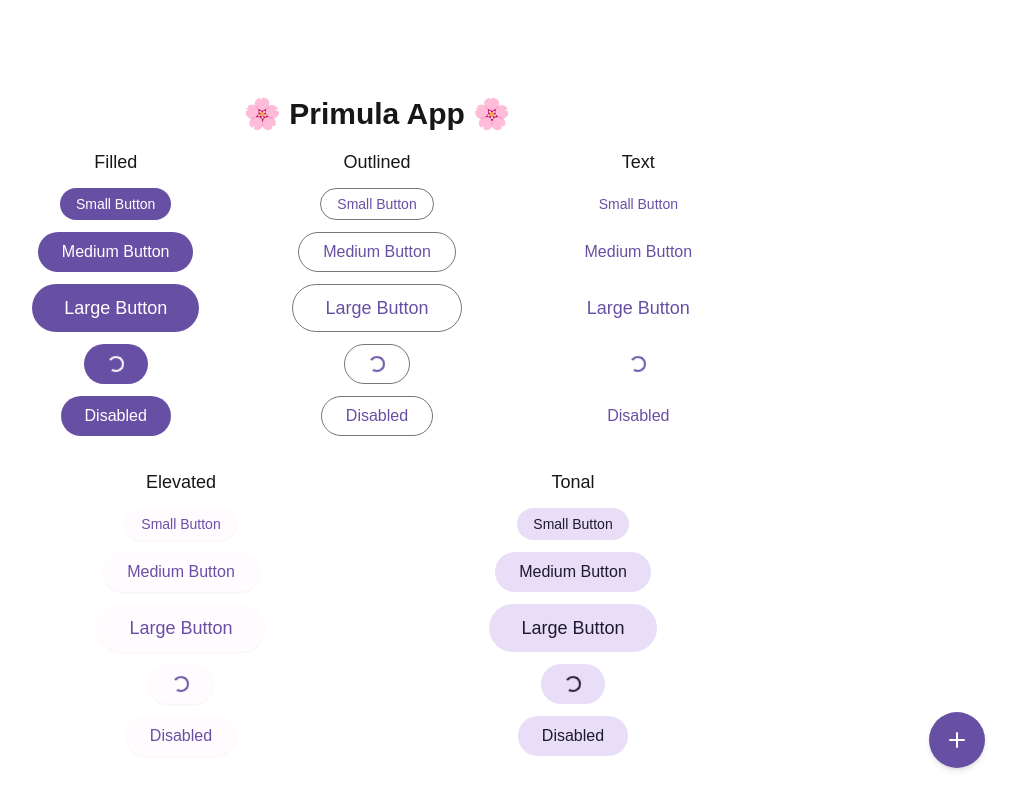
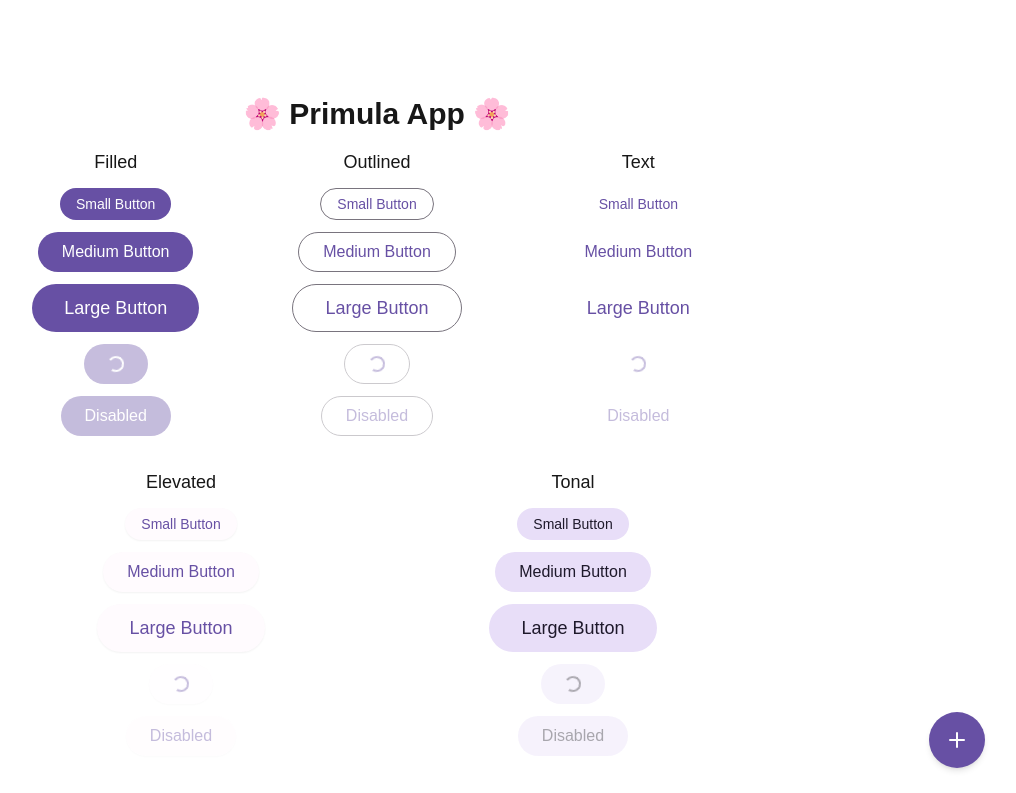
Before and after one commit to marbull/primula-app, a Next.js app: page / in a window 1280 px wide. Shown: the top 793 px of the page, without its empty margins (263-1279 px from the left). Built offline with nearby package versions, Linux system fonts and the light colour scheme.

Commit message:
fix: button

```diff
--- a/src/app/globals.css
+++ b/src/app/globals.css
@@ -44,7 +44,6 @@ body {
   transform: scale(0);
   animation: ripple 0.6s linear;
   pointer-events: none;
-  /* border-radiusはJavaScriptでコンポーネントに合わせて動的に設定されます */
 }
 
 @keyframes ripple {
--- a/src/components/ui/Button.tsx
+++ b/src/components/ui/Button.tsx
@@ -137,8 +137,6 @@ export const Button = ({
 }: ButtonProps) => {
   // 高コントラストモードの状態
   const [isHighContrast, setIsHighContrast] = useState(false);
-  // ダークモード検出（クライアント側でのみ実行）
-  const [isDarkMode, setIsDarkMode] = useState(false);
   const buttonRef = useRef<HTMLButtonElement>(null);
 
   /**
@@ -152,33 +150,6 @@ export const Button = ({
     mediaQuery.addEventListener('change', handleChange);
     return () => mediaQuery.removeEventListener('change', handleChange);
   }, []);
-
-  /**
-   * ダークモード検出と動的対応
-   */
-  useEffect(() => {
-    // クライアントサイドでのダークモード検出
-    if (typeof window !== 'undefined') {
-      // 初期値設定
-      setIsDarkMode(window.matchMedia('(prefers-color-scheme: dark)').matches);
-
-      // 変更検出
-      const darkModeQuery = window.matchMedia('(prefers-color-scheme: dark)');
-      const handleDarkModeChange = (e: MediaQueryListEvent) => {
-        setIsDarkMode(e.matches);
-      };
-
-      darkModeQuery.addEventListener('change', handleDarkModeChange);
-      return () => darkModeQuery.removeEventListener('change', handleDarkModeChange);
-    }
-  }, []);
-
-  // iconOnly モードで aria-label がない場合の警告
-  useEffect(() => {
-    if (iconOnly && !ariaLabel && process.env.NODE_ENV !== 'production') {
-      console.warn('Button: iconOnly=true のときは aria-label プロパティを必ず指定してください。アクセシビリティ上の問題があります。');
-    }
-  }, [iconOnly, ariaLabel]);
 
   // キーボードショートカット処理
   useEffect(() => {
@@ -286,12 +257,12 @@ export const Button = ({
           <div
             className={cn(
               'h-4 w-4 animate-spin rounded-full border-2 border-t-transparent',
-              variant === 'filled' && 'border-on-primary dark:border-on-primary-dark',
-              variant === 'outlined' && 'border-primary dark:border-primary-dark',
-              variant === 'text' && 'border-primary dark:border-primary-dark',
-              variant === 'elevated' && 'border-primary dark:border-primary-dark',
-              variant === 'tonal' && 'border-on-secondary-container dark:border-on-secondary-container-dark',
-              isHighContrast && 'border-black border-t-transparent dark:border-white dark:border-t-transparent'
+              variant === 'filled' && 'border-on-primary',
+              variant === 'outlined' && 'border-primary',
+              variant === 'text' && 'border-primary',
+              variant === 'elevated' && 'border-primary',
+              variant === 'tonal' && 'border-on-secondary-container',
+              isHighContrast && 'border-black border-t-transparent'
             )}
             aria-label="Loading"
             role="status"
@@ -320,29 +291,15 @@ export const Button = ({
     }
   };
 
-  // カスタムCSSプロパティの型定義
-  interface CustomCSSProperties extends React.CSSProperties {
-    '--hover-bg-color'?: string;
-    '--active-bg-color'?: string;
-  }
-
   // カスタムスタイル生成
   const getCustomStyles = () => {
-    if (!useCustomColors && !hoverBgColor && !activeBgColor) return {};
+    if (!useCustomColors) return {};
 
-    const styles: CustomCSSProperties = {};
+    const styles: React.CSSProperties = {};
 
     if (customBgColor) styles.backgroundColor = customBgColor;
     if (customTextColor) styles.color = customTextColor;
     if (customBorderColor) styles.borderColor = customBorderColor;
-
-    // Tailwind JITが動作しない環境向けのフォールバック
-    if (hoverBgColor) {
-      styles['--hover-bg-color'] = hoverBgColor;
-    }
-    if (activeBgColor) {
-      styles['--active-bg-color'] = activeBgColor;
-    }
 
     return styles;
   };
@@ -354,29 +311,12 @@ export const Button = ({
     const classes = [];
     if (hoverBgColor) {
       classes.push(`hover:bg-[${hoverBgColor}]`);
-      // フォールバック用CSSクラス
-      classes.push('hover:has-custom-hover-bg');
     }
     if (activeBgColor) {
       classes.push(`active:bg-[${activeBgColor}]`);
-      // フォールバック用CSSクラス
-      classes.push('active:has-custom-active-bg');
     }
 
     return classes.join(' ');
-  };
-
-  // roleの決定ロジック
-  const getRole = (): string => {
-    // 明示的に指定されたroleを最優先
-    if (role && role !== 'button') return role;
-
-    // 状態に基づく自動決定
-    if (pressed !== undefined) return 'switch';
-    if (expanded !== undefined) return 'button';
-
-    // デフォルト
-    return 'button';
   };
 
   return (
@@ -387,29 +327,31 @@ export const Button = ({
         'inline-flex items-center justify-center font-medium transition-all',
         // 角丸スタイル
         getRoundedStyle(),
-        // Material Design 3バリアント (ダークモード対応)
-        variant === 'filled' && 'bg-primary text-on-primary hover:bg-primary-dark active:bg-primary-darker dark:bg-primary-dark dark:text-on-primary-dark dark:hover:bg-primary dark:active:bg-primary-light',
-        variant === 'outlined' && 'border border-outline text-primary hover:bg-primary-container/10 active:bg-primary-container/20 dark:border-outline-dark dark:text-primary-dark dark:hover:bg-primary-container-dark/10 dark:active:bg-primary-container-dark/20',
-        variant === 'text' && 'text-primary hover:bg-primary/10 active:bg-primary/20 dark:text-primary-dark dark:hover:bg-primary-dark/10 dark:active:bg-primary-dark/20',
-        variant === 'elevated' && 'bg-surface text-primary shadow-sm hover:shadow-md active:bg-surface-variant dark:bg-surface-dark dark:text-primary-dark dark:active:bg-surface-variant-dark',
-        variant === 'tonal' && 'bg-secondary-container text-on-secondary-container hover:bg-secondary-container-dark active:bg-secondary-container-darker dark:bg-secondary-container-dark dark:text-on-secondary-container-dark dark:hover:bg-secondary-container dark:active:bg-secondary-container-light',
+        // Material Design 3バリアント
+        variant === 'filled' && 'bg-primary text-on-primary hover:bg-primary-dark active:bg-primary-darker',
+        variant === 'outlined' && 'border border-outline text-primary hover:bg-primary-container/10 active:bg-primary-container/20',
+        variant === 'text' && 'text-primary hover:bg-primary/10 active:bg-primary/20',
+        variant === 'elevated' && 'bg-surface text-primary shadow-sm hover:shadow-md active:bg-surface-variant',
+        variant === 'tonal' && 'bg-secondary-container text-on-secondary-container hover:bg-secondary-container-dark active:bg-secondary-container-darker',
         useCustomColors && 'border',
         // カスタムステートクラス
         getCustomStateClasses(),
-        // 高コントラストモード (ダークモード対応)
-        isHighContrast && variant === 'filled' && 'bg-primary text-white border-2 border-black dark:bg-primary-dark dark:text-black dark:border-white',
-        isHighContrast && variant === 'outlined' && 'border-2 border-black text-black dark:border-white dark:text-white',
-        isHighContrast && variant === 'text' && 'text-black underline dark:text-white',
-        isHighContrast && variant === 'elevated' && 'bg-white text-black border-2 border-black shadow-none dark:bg-black dark:text-white dark:border-white',
-        isHighContrast && variant === 'tonal' && 'bg-gray-200 text-black border-2 border-black dark:bg-gray-800 dark:text-white dark:border-white',
+        // 高コントラストモード
+        isHighContrast && variant === 'filled' && 'bg-primary text-white border-2 border-black',
+        isHighContrast && variant === 'outlined' && 'border-2 border-black text-black',
+        isHighContrast && variant === 'text' && 'text-black underline',
+        isHighContrast && variant === 'elevated' && 'bg-white text-black border-2 border-black shadow-none',
+        isHighContrast && variant === 'tonal' && 'bg-gray-200 text-black border-2 border-black',
         // サイズ
         size === 'sm' && 'h-8 px-4 text-sm gap-2',
         size === 'md' && 'h-10 px-6 text-base gap-2',
         size === 'lg' && 'h-12 px-8 text-lg gap-3',
         fullWidth && 'w-full',
-        'focus-visible:outline-none focus-visible:ring-2 focus-visible:ring-primary/50 focus-visible:ring-offset-2 dark:focus-visible:ring-primary-dark/50',
-        isHighContrast && 'focus-visible:ring-black focus-visible:ring-offset-0 dark:focus-visible:ring-white',
+        'focus-visible:outline-none focus-visible:ring-2 focus-visible:ring-primary/50 focus-visible:ring-offset-2',
+        isHighContrast && 'focus-visible:ring-black focus-visible:ring-offset-0',
         disableAnimation && 'transition-none',
+        // Material Design 3に準拠したdisable状態の透明度 (38%)
+        (disabled || isLoading) && 'opacity-[0.38] pointer-events-none',
         className
       )}
       style={getCustomStyles()}
@@ -439,29 +381,33 @@ export const Button = ({
       tabIndex={disabled || isLoading ? -1 : 0}
       type={type}
       aria-label={iconOnly ? ariaLabel : undefined}
-      role={getRole()}
+      role={
+        pressed !== undefined ? 'switch' :
+        expanded !== undefined ? 'button' :
+        role
+      }
       aria-haspopup={hasPopup || expanded !== undefined ? true : undefined}
       aria-live={isLoading ? "polite" : undefined}
       {...props}
     >
-      <span className="ripple-container overflow-hidden" data-testid="ripple-container">
+      <span className="ripple-container overflow-hidden">
         {isLoading ? (
           renderLoadingIndicator()
         ) : (
-          <div className="inline-flex items-center justify-center w-full">
+          <div className="inline-flex items-center justify-center">
             {startIcon && (
               <span
-                className="mr-2 flex-shrink-0"
+                className="mr-2"
                 aria-hidden={iconOnly ? undefined : "true"}
                 role={iconOnly ? "img" : undefined}
               >
                 {startIcon}
               </span>
             )}
-            <span className={keyboardShortcut ? 'flex-grow' : ''}>{children}</span>
+            {children}
             {endIcon && (
               <span
-                className="ml-2 flex-shrink-0"
+                className="ml-2"
                 aria-hidden={iconOnly ? undefined : "true"}
                 role={iconOnly ? "img" : undefined}
               >
@@ -469,7 +415,7 @@ export const Button = ({
               </span>
             )}
             {keyboardShortcut && (
-              <span className="ml-auto pl-2 text-xs opacity-70 flex-shrink-0" aria-hidden="true">
+              <span className="ml-2 text-xs opacity-70" aria-hidden="true">
                 {keyboardShortcut.replace(/\+/g, ' + ').replace(/ctrl/i, 'Ctrl').replace(/alt/i, 'Alt').replace(/shift/i, 'Shift').replace(/meta|cmd|command/i, 'Cmd')}
               </span>
             )}
```
Also changed, not shown: src/lib/utils.ts (line endings or trailing spaces).
